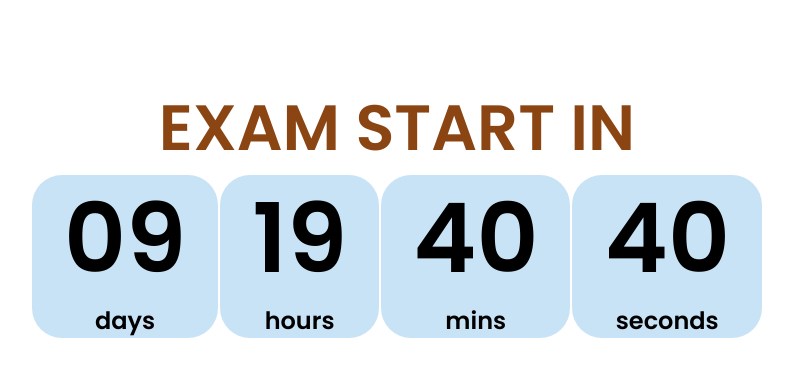
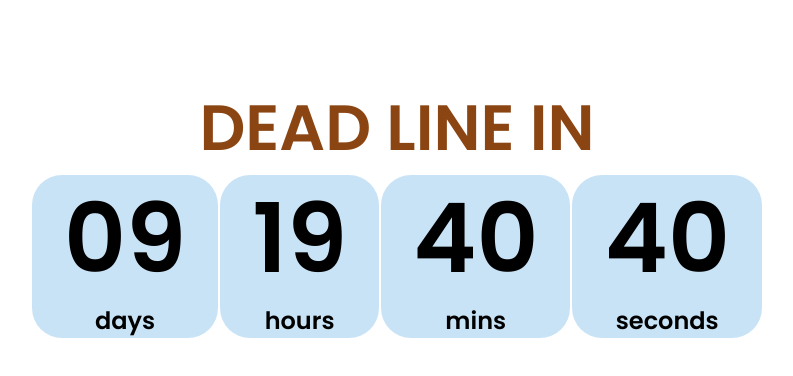
Before and after one commit to GURPARTAP001/COUNT-DOWN-WEBPAGE, a plain HTML site: page index.html in a window 1280 px wide. Shown: the whole page, without its empty margins (243-1036 px from the left). Drawn offline with Linux system fonts and the light colour scheme; a web font is replaced by a local one.

Commit message:
minor update

```diff
--- a/index.html
+++ b/index.html
@@ -8,7 +8,7 @@
     <title>COUNT DOWN TIMER</title>
 </head>
 <body>
-    <h1>EXAM START IN</h1>
+    <h1>DEAD LINE IN</h1>
 
     <div class="countdown-container">
 
```
